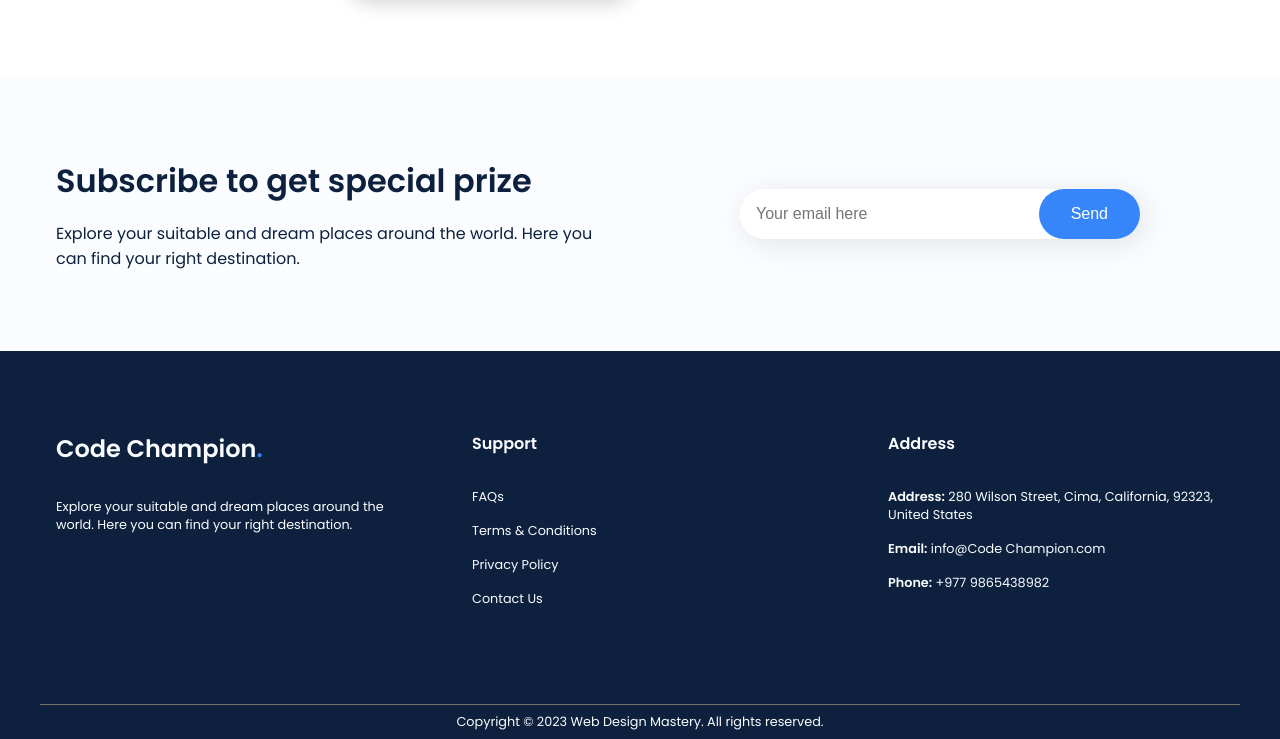
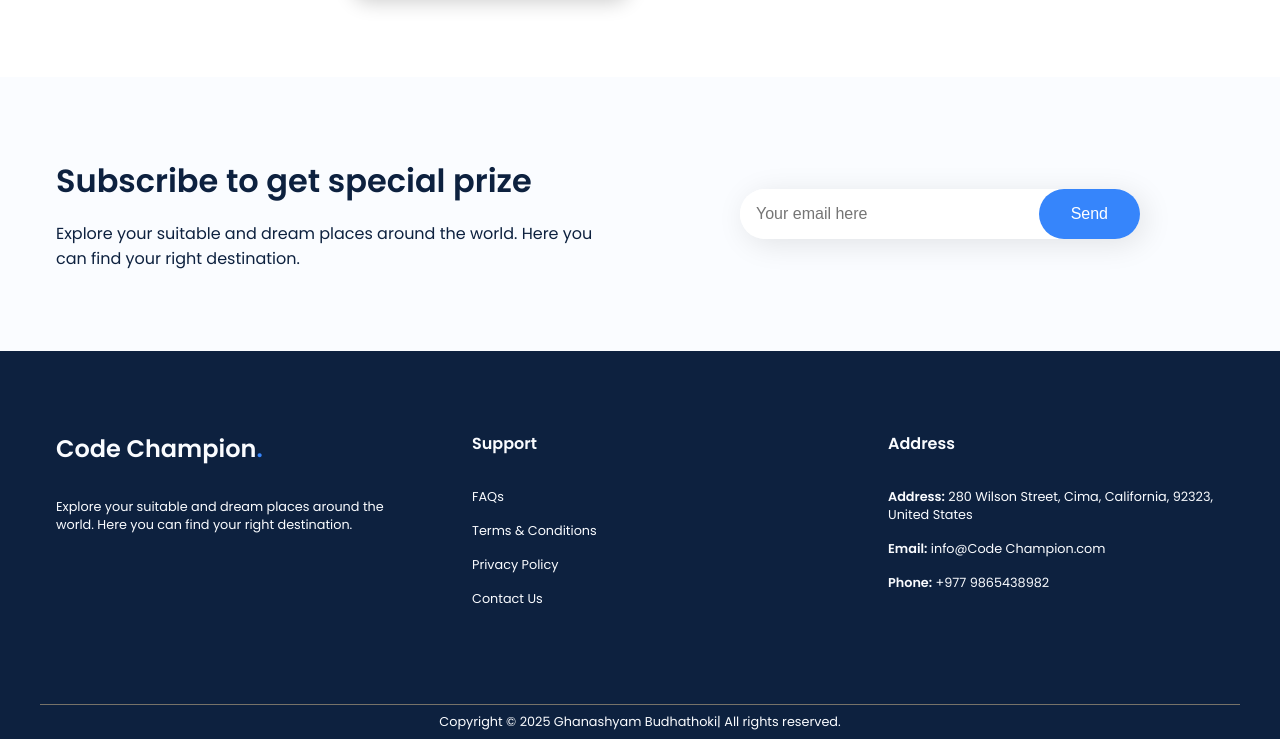
Before and after one commit to ghanashyambudhathoki01/HTML-CSS-Project, a plain HTML site: page Protfolio Website/Portfolio_website/index.html in a window 1280 px wide. Shown: the part 3042-3781 px from the top of the page. Drawn offline with nearby package versions, Linux system fonts and the light colour scheme.

Commit message:
Update index.html

```diff
--- a/Protfolio Website/Portfolio_website/index.html
+++ b/Protfolio Website/Portfolio_website/index.html
@@ -217,7 +217,7 @@
         </div>
       </div>
       <div class="footer__bar">
-        Copyright © 2023 Web Design Mastery. All rights reserved.
+        Copyright © 2025 Ghanashyam Budhathoki| All rights reserved.
       </div>
     </footer>
   </body>
```
